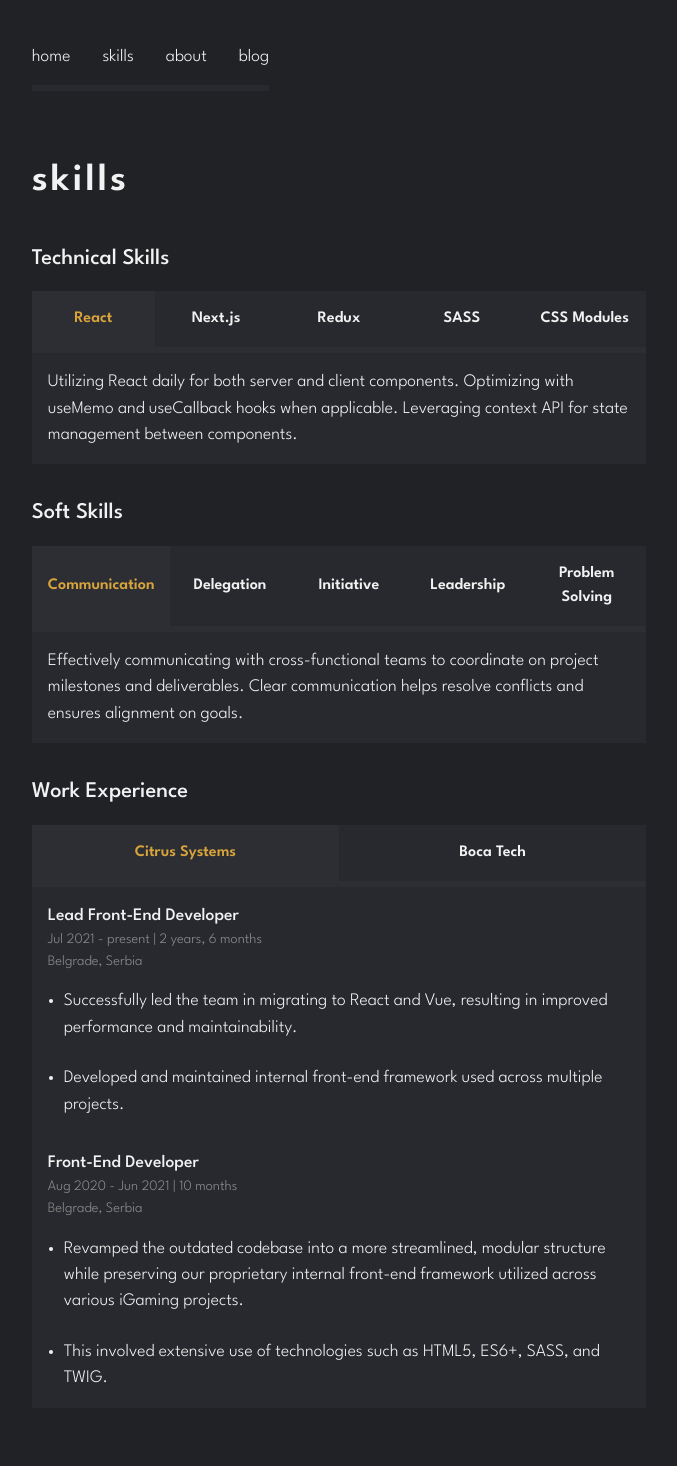
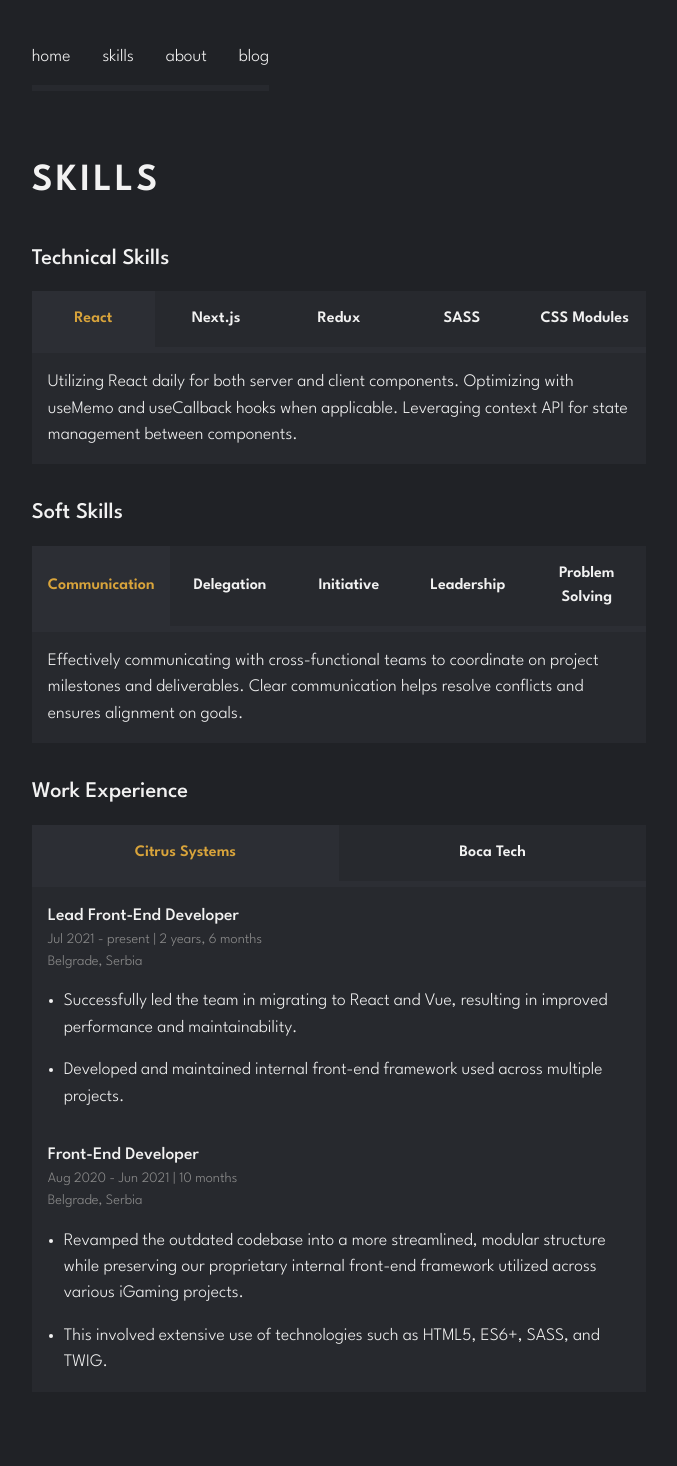
Before and after one commit to krckyboy/todorovic.dev, a Next.js app in the folder next/: page /skills in a window 1280 px wide. Shown: the top 1466 px of the page, without its empty margins (301-978 px from the left). Built offline with nearby package versions, Linux system fonts and the light colour scheme.

Commit message:
#18 Style tweaking + strapi generated change.

```diff
--- a/next/src/app/skills/experience/experience-items/styles.module.scss
+++ b/next/src/app/skills/experience/experience-items/styles.module.scss
@@ -30,7 +30,7 @@
 
       .achievement {
         &:not(:first-of-type) {
-          margin-top: 1.5rem;
+          margin-top: 1rem;
         }
       }
     }
--- a/next/src/styles/global.module.scss
+++ b/next/src/styles/global.module.scss
@@ -30,7 +30,7 @@
 .pageHeading {
   font-size: clamp(1.5rem, 3vw, 2.5rem);
   font-weight: 600;
-  text-transform: lowercase;
+  text-transform: uppercase;
   letter-spacing: .2rem;
   color: $color-text;
   margin-bottom: 2rem;
```
Also changed, not shown: 1 other file (tests, documents, lock files or other folders).
